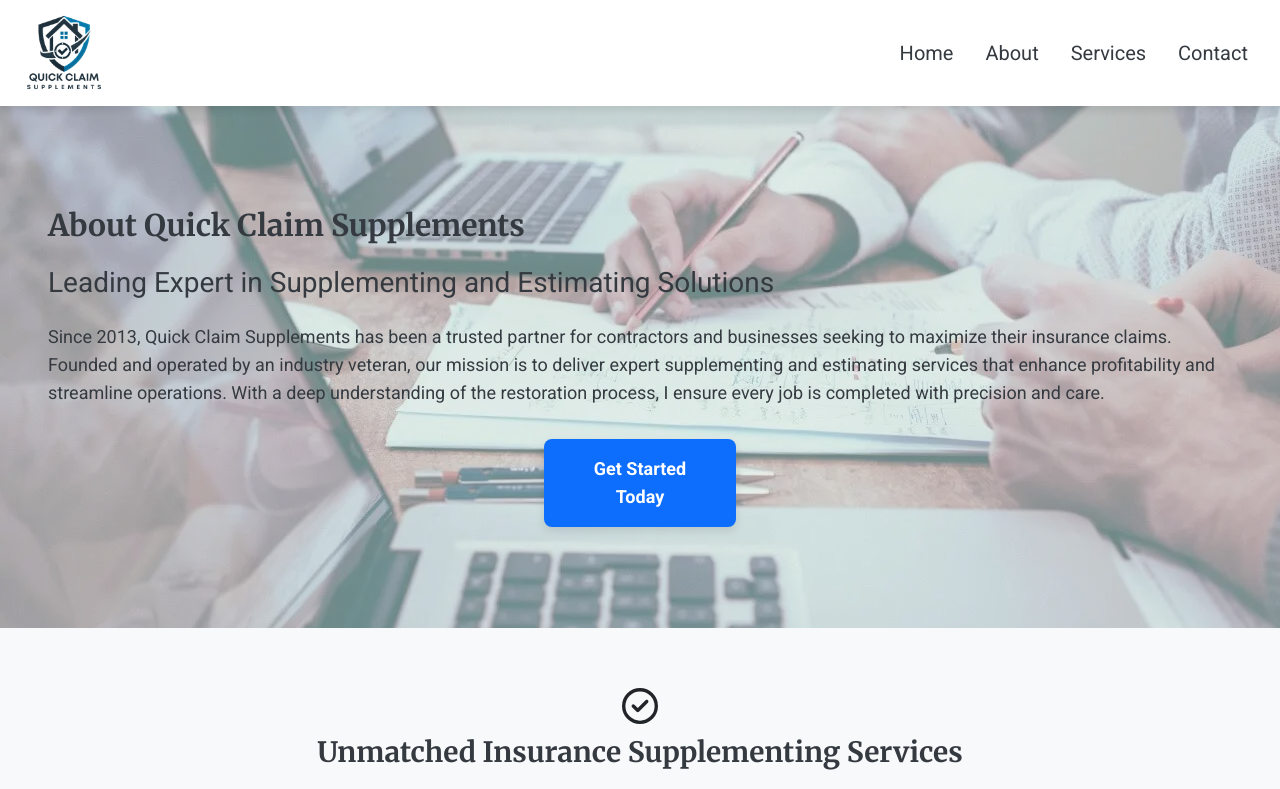
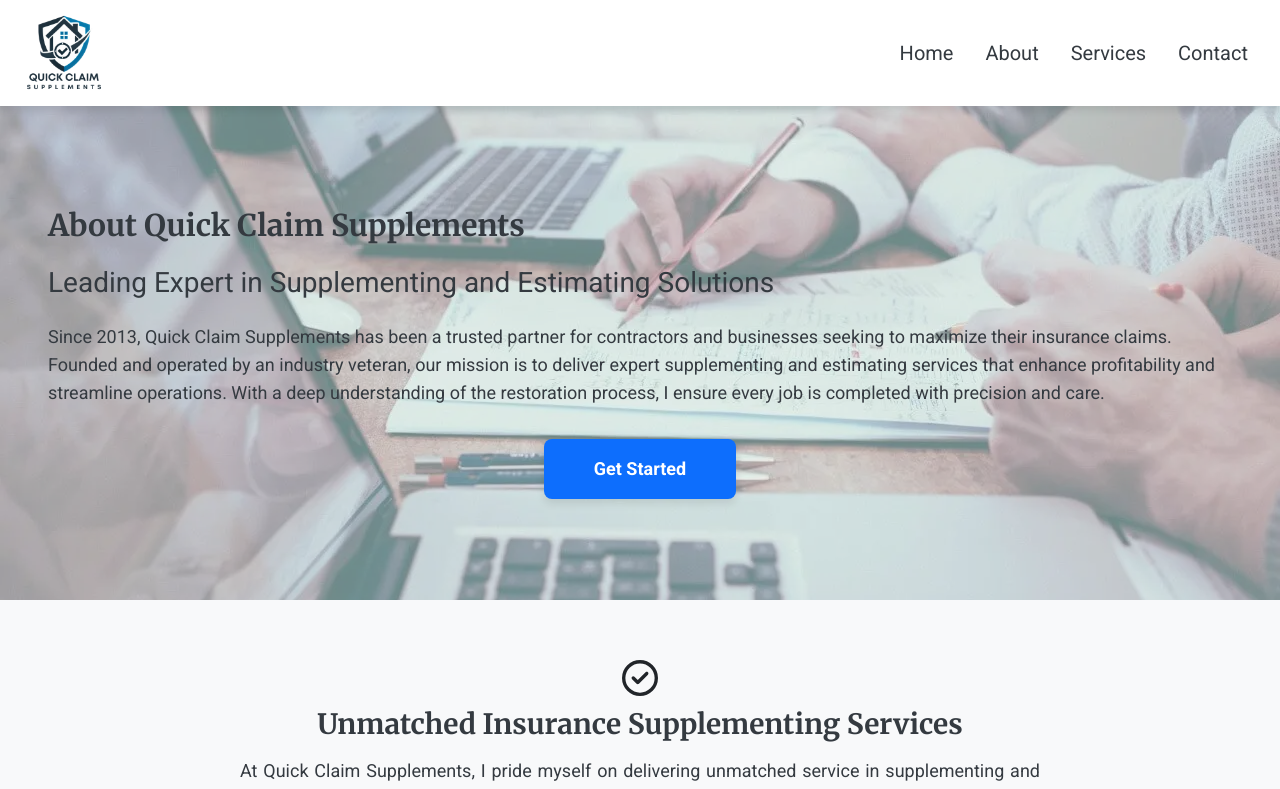
Before and after one commit to DragonSlayer2401/claim-boost-solutions, a Next.js app: page /about in a window 1280 px wide. Shown: the top 789 px of the page. Built offline with nearby package versions, Linux system fonts and the light colour scheme.

Commit message:
Improved the ctaButton prop on both HeroSection and TextSection to allow the changing of button text and link

```diff
--- a/src/app/about/page.jsx
+++ b/src/app/about/page.jsx
@@ -56,10 +56,9 @@ export default function About() {
       <NavBar />
       <main>
         <HeroSection
+          bgImage={homeHero.src}
           heading="About Quick Claim Supplements"
           subheading="Leading Expert in Supplementing and Estimating Solutions"
-          bgImage={homeHero.src}
-          ctaButton={true}
         >
           Since 2013, Quick Claim Supplements has been a trusted partner for
           contractors and businesses seeking to maximize their insurance claims.
@@ -106,14 +105,7 @@ export default function About() {
         </TextSection>
         <TextSection
           title="Maximize Your Insurance Claims with Expert Guidance"
-          ctaButton={
-            <Button
-              href="/contact"
-              className="text-white text-lg border-none rounded-lg py-3 px-6 font-bold"
-            >
-              Contact Us
-            </Button>
-          }
+          ctaButton={{ show: true }}
           icon={<MdOutlineContactMail className="icon" />}
         >
           Contact Quick Claim Supplements today to learn how I can help you
--- a/src/app/components/Sections/HeroSection.jsx
+++ b/src/app/components/Sections/HeroSection.jsx
@@ -1,7 +1,13 @@
 import './section.css';
 import { Button } from 'react-bootstrap';
 
-const HeroSection = ({ heading, subheading, bgImage, ctaButton, children }) => {
+const HeroSection = ({
+  heading,
+  subheading,
+  bgImage,
+  ctaButton = { show: true },
+  children,
+}) => {
   return (
     <section
       className="w-full flex flex-col justify-center px-5 section"
@@ -18,12 +24,12 @@ const HeroSection = ({ heading, subheading, bgImage, ctaButton, children }) => {
       <p className="text-base mb-8 !text-center md:!text-left md:text-lg">
         {children}
       </p>
-      {ctaButton && (
+      {ctaButton.show && (
         <Button
           className="text-white text-lg border-none rounded-lg py-3 px-6 font-bold block mx-auto"
-          href="/contact"
+          href={ctaButton?.link || '/contact'}
         >
-          Get Started Today
+          {ctaButton?.text || 'Get Started'}
         </Button>
       )}
     </section>
--- a/src/app/components/Sections/TextSection.jsx
+++ b/src/app/components/Sections/TextSection.jsx
@@ -1,6 +1,14 @@
+import { Button } from 'react-bootstrap';
 import './section.css';
 
-const TextSection = ({ title, children, ctaButton, bgColor, border, icon }) => {
+const TextSection = ({
+  title,
+  children,
+  ctaButton = { show: false },
+  bgColor,
+  border,
+  icon,
+}) => {
   return (
     <section
       className="textSection section"
@@ -12,7 +20,14 @@ const TextSection = ({ title, children, ctaButton, bgColor, border, icon }) => {
       {icon}
       <h2 className="text-center font-semibold">{title}</h2>
       <p className="text-lg text-center md:!text-justify">{children}</p>
-      {ctaButton}
+      {ctaButton.show && (
+        <Button
+          href={ctaButton?.link || '/contact'}
+          className="text-white text-lg border-none rounded-lg py-3 px-6 font-bold"
+        >
+          {ctaButton?.text || 'Contact Us'}
+        </Button>
+      )}
     </section>
   );
 };
--- a/src/app/contact/page.jsx
+++ b/src/app/contact/page.jsx
@@ -52,10 +52,10 @@ export default function Contact() {
       <NavBar />
       <main>
         <HeroSection
+          bgImage={homeHero.src}
+          ctaButton={{ show: false }}
           heading="Contact Quick Claim Supplements"
           subheading="Your Partner in Maximizing Insurance Claims Since 2013"
-          bgImage={homeHero.src}
-          ctaButton={false}
         >
           At Quick Claim Supplements, we are committed to providing you with
           personalized service and expert guidance to ensure that your insurance
--- a/src/app/page.jsx
+++ b/src/app/page.jsx
@@ -50,12 +50,16 @@ export default function Home() {
     {
       title: 'Comprehensive Claim Review',
       body: 'Our team meticulously reviews each claim to identify opportunities for maximization, ensuring no detail is overlooked.',
-      icon: <FiCheckSquare size={40} className="mx-auto !mb-4" aria-hidden={true} />,
+      icon: (
+        <FiCheckSquare size={40} className="mx-auto !mb-4" aria-hidden={true} />
+      ),
     },
     {
       title: 'Expert Negotiation',
       body: 'We engage directly with insurance companies to secure the highest possible returns on your claims.',
-      icon: <FaHandshake size={40} className="mx-auto !mb-4" aria-hidden={true} />,
+      icon: (
+        <FaHandshake size={40} className="mx-auto !mb-4" aria-hidden={true} />
+      ),
     },
     {
       title: 'Timely and Transparent',
@@ -65,7 +69,9 @@ export default function Home() {
     {
       title: 'Dedicated Support',
       body: 'Our commitment to personalized service means we are always available to assist with any questions or challenges.',
-      icon: <FaHeadset size={40} className="mx-auto !mb-4" aria-hidden={true} />,
+      icon: (
+        <FaHeadset size={40} className="mx-auto !mb-4" aria-hidden={true} />
+      ),
     },
   ];
 
@@ -74,10 +80,9 @@ export default function Home() {
       <NavBar />
       <main>
         <HeroSection
+          bgImage={homeHero.src}
           heading="Your Fast Track to Supplementing and Estimating"
           subheading="We prioritize your needs to ensure every claim is handled with care."
-          bgImage={homeHero.src}
-          ctaButton={true}
         >
           Welcome to Quick Claim Supplements. Our mission is to help you
           maximize the value of your insurance claims through our expert
--- a/src/app/services/page.jsx
+++ b/src/app/services/page.jsx
@@ -6,9 +6,17 @@ import HeroSection from '../components/Sections/HeroSection';
 import TextSection from '../components/Sections/TextSection';
 import CardSection from '../components/Sections/CardSection';
 import { FaGavel, FaHandshake, FaPaperPlane, FaSearch } from 'react-icons/fa';
-import { BsClipboard2CheckFill } from "react-icons/bs";
+import { BsClipboard2CheckFill } from 'react-icons/bs';
 import InfoCard from '../components/Cards/InfoCard';
-import { FiBriefcase, FiCheckCircle, FiCheckSquare, FiClipboard, FiSearch, FiSend, FiUsers } from 'react-icons/fi';
+import {
+  FiBriefcase,
+  FiCheckCircle,
+  FiCheckSquare,
+  FiClipboard,
+  FiSearch,
+  FiSend,
+  FiUsers,
+} from 'react-icons/fi';
 
 export const metadata = {
   title: 'Services | Quick Claim Supplements',
@@ -34,7 +42,9 @@ export default function Services() {
     {
       title: 'Negotiation & Settlement',
       body: 'Negotiation with the insurance company to secure the highest settlement.',
-      icon: <FiCheckSquare size={40} className="mx-auto !mb-4" aria-hidden={true} />,
+      icon: (
+        <FiCheckSquare size={40} className="mx-auto !mb-4" aria-hidden={true} />
+      ),
     },
   ];
 
@@ -44,7 +54,6 @@ export default function Services() {
       <main>
         <HeroSection
           bgImage={homeHero.src}
-          ctaButton={true}
           heading="Comprehensive Supplementing, Estimating, and Consulting Services"
           subheading="Maximize Your Insurance Claims with Expert Guidance"
         >
```
